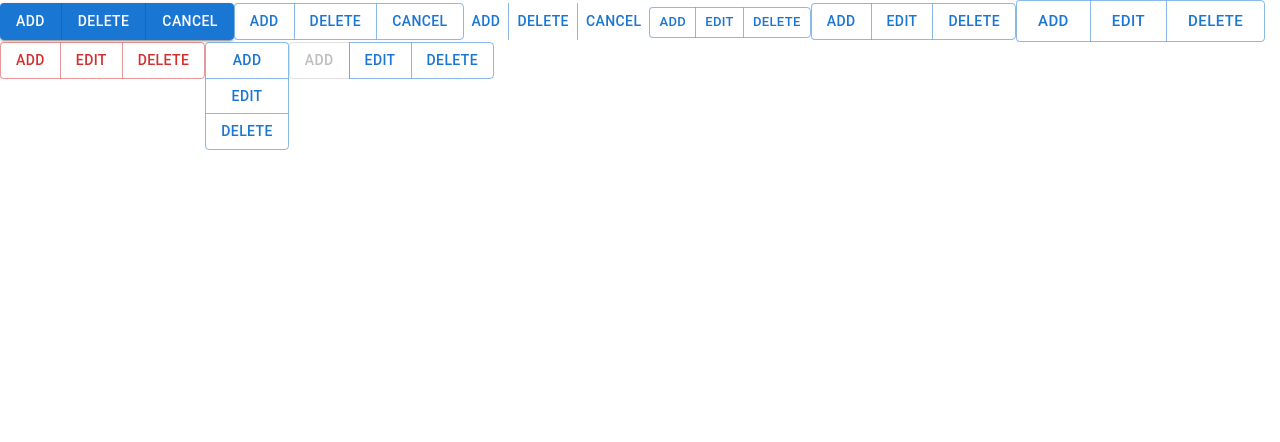
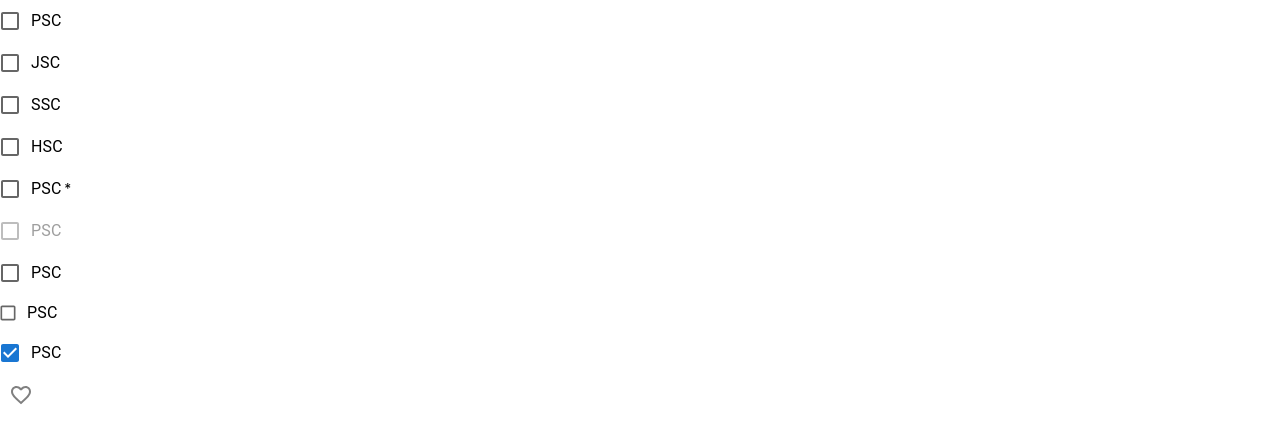
Before and after one commit to Emam-Bokhari/MUI, a React (Vite) app: page / in a window 1280 px wide. Shown: the top 442 px of the page. Built offline with nearby package versions, Linux system fonts and the light colour scheme.

Commit message:
Checkbox * basic checkbox * required * disabled * color * size * defaultChecked * icon

```diff
--- a/src/App.jsx
+++ b/src/App.jsx
@@ -1,10 +1,10 @@
 import { Fragment } from "react";
-import ButtonGroupComponent from "./components/Practice/Day-02/ButtonGroupComponent";
+import CheckboxComponent from "./components/Practice/Day-02/CheckboxComponent";
 
 export default function App() {
   return (
     <Fragment>
-      <ButtonGroupComponent/>
+      <CheckboxComponent/>
     </Fragment>
   );
 }
--- /dev/null
+++ b/src/components/Practice/Day-02/CheckboxComponent.jsx
@@ -0,0 +1,42 @@
+import { Fragment } from "react";
+import { Box, Checkbox, FormControlLabel, FormGroup } from "@mui/material";
+import  FavoriteIcon  from "@mui/icons-material/Favorite";
+import { FavoriteBorder } from "@mui/icons-material";
+
+export default function CheckboxComponent() {
+  return (
+    <Fragment>
+      {/* basic checkbox */}
+      <FormGroup>
+        <FormControlLabel control={<Checkbox />} label="PSC" />
+        <FormControlLabel control={<Checkbox />} label="JSC" />
+        <FormControlLabel control={<Checkbox />} label="SSC" />
+        <FormControlLabel control={<Checkbox />} label="HSC" />
+      </FormGroup>
+      {/* required */}
+      <FormGroup>
+        <FormControlLabel control={<Checkbox />} label="PSC" required />
+      </FormGroup>
+      {/* disabled */}
+      <FormGroup>
+        <FormControlLabel control={<Checkbox />} label="PSC" disabled />
+      </FormGroup>
+      {/* color */}
+      <FormGroup>
+        <FormControlLabel control={<Checkbox color="error" />} label="PSC" />
+      </FormGroup>
+      {/* size */}
+      <FormGroup>
+        <FormControlLabel control={<Checkbox size="small" />} label="PSC" />
+      </FormGroup>
+      {/* default checked */}
+      <FormGroup>
+        <FormControlLabel control={<Checkbox defaultChecked />} label="PSC" />
+      </FormGroup>
+      {/* icon */}
+      <Box>
+        <Checkbox icon={<FavoriteBorder sx={{color:"gray"}} />} checkedIcon={<FavoriteIcon sx={{color:"#F5C60D"}} />} />
+      </Box>
+    </Fragment>
+  );
+}
```
